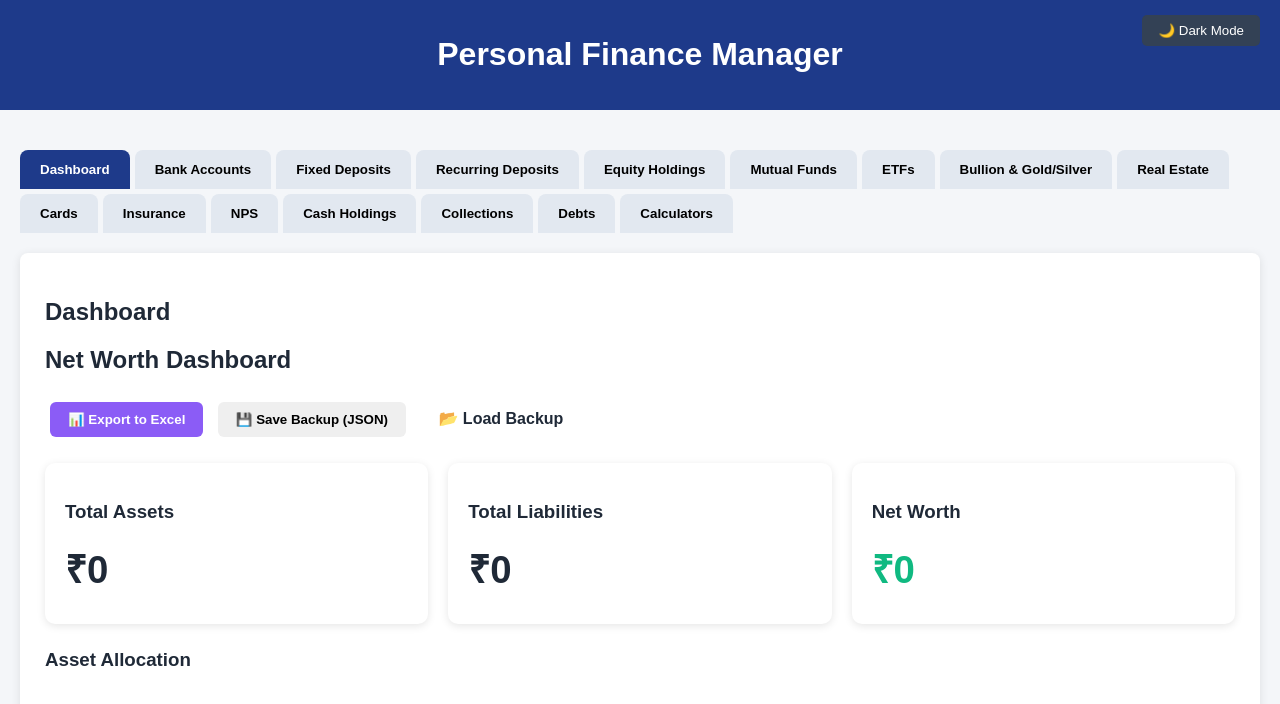
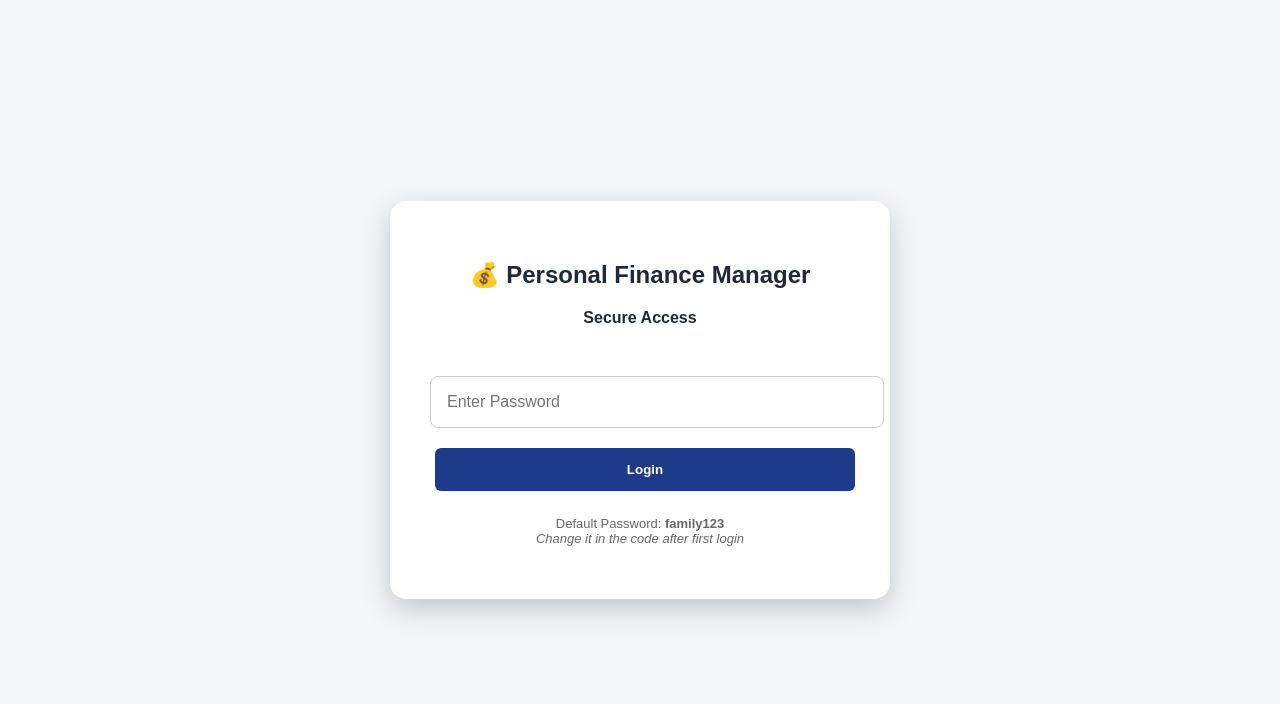
Before and after one commit to muralikini/personalfinance, a plain HTML site: page index.html in a window 1280 px wide. Shown: the top 704 px of the page. Drawn offline with nearby package versions, Linux system fonts and the light colour scheme.

Commit message:
Update index.html

```diff
--- a/index.html
+++ b/index.html
@@ -27,6 +27,17 @@
             color: var(--text);
             transition: background 0.3s;
         }
+
+        /* Login Screen */
+        #loginScreen {
+            position: fixed; top: 0; left: 0; width: 100%; height: 100%;
+            background: var(--bg); display: flex; align-items: center; justify-content: center; z-index: 9999;
+        }
+        .login-box {
+            background: var(--card); padding: 40px; border-radius: 16px;
+            box-shadow: 0 10px 30px rgba(0,0,0,0.2); width: 100%; max-width: 420px; text-align: center;
+        }
+
         header {
             background: #1e3a8a;
             color: white;
@@ -87,23 +98,45 @@
         }
         .big-number { font-size: 2.4rem; font-weight: bold; margin: 10px 0; }
         .chart-container { margin: 25px 0; }
+
+
     </style>
 </head>
-<body>
-    <header>
+<body onload="initApp()">
+    <!-- ==================== LOGIN SCREEN ==================== -->
+    <div id="loginScreen">
+        <div class="login-box">
+            <h2>💰 Personal Finance Manager</h2>
+            <p><strong>Secure Access</strong></p>
+            <br>
+            <input type="password" id="passwordInput" placeholder="Enter Password"
+                   style="width:100%; padding:16px; margin:15px 0; border-radius:8px; border:1px solid #ccc; font-size:16px;">
+            <button class="btn" onclick="login()" style="width:100%; background:#1e3a8a; color:white; padding:14px;">Login</button>
+            <p style="font-size:13px; margin-top:20px; color:#666;">
+                Default Password: <strong>family123</strong><br>
+                <em>Change it in the code after first login</em>
+            </p>
+        </div>
+    </div>
+    <header id="mainHeader">
        <h1>Personal Finance Manager</h1>
-        <button onclick="toggleDarkMode()" style="position:absolute; top:15px; right:20px; padding:8px 16px; background:#334155; color:white; border:none; border-radius:5px; cursor:pointer;">
+       <button onclick="toggleDarkMode()" style="position:absolute; top:15px; right:20px; padding:8px 16px; background:#334155; color:white; border:none; border-radius:5px; cursor:pointer;">
             🌙 Dark Mode
         </button>
+        <button onclick="logout()" style="position:absolute; top:15px; right:140px; padding:8px 16px; background:#ef4444; color:white; border:none; border-radius:5px; cursor:pointer;">
+            Logout
+        </button>
     </header>
 
-    <div class="container">
+   <div class="container" id="mainApp">
         <div class="tabs" id="tabs"></div>
         <div class="content" id="content"></div>
     </div>
 
     <script>
-       let currentTab = 'dashboard';
+        const APP_PASSWORD = "family123";   // ← CHANGE THIS TO A STRONG PASSWORD
+
+        let currentTab = 'dashboard';
         let isDarkMode = localStorage.getItem('darkMode') === 'true';
 
         // Apply saved theme
@@ -150,6 +183,40 @@
             { id: 'calculator', name: 'Calculators' }
         ];
 
+        function initApp() {
+            if (localStorage.getItem('authenticated') === 'true') {
+                showMainApp();
+            }
+        }
+
+        function login() {
+            const entered = document.getElementById('passwordInput').value.trim();
+            if (entered === APP_PASSWORD) {
+                localStorage.setItem('authenticated', 'true');
+                showMainApp();
+            } else {
+                alert("❌ Incorrect Password");
+                document.getElementById('passwordInput').value = '';
+            }
+        }
+
+        function showMainApp() {
+            document.getElementById('loginScreen').style.display = 'none';
+            document.getElementById('mainHeader').style.display = 'block';
+            document.getElementById('mainApp').style.display = 'block';
+
+            renderTabs();
+            renderContent();
+        }
+
+        function logout() {
+            if (confirm("Logout from Personal Finance Manager?")) {
+                localStorage.removeItem('authenticated');
+                location.reload();
+            }
+        }
+
+
         function saveData() {
             localStorage.setItem('bankAccounts', JSON.stringify(bankAccounts));
             localStorage.setItem('fixedDeposits', JSON.stringify(fixedDeposits));
@@ -262,6 +329,8 @@
             content.innerHTML += html;
             loadBankTable();
         }
+
+
 
         function showAddBankForm(editId = null) {
             document.getElementById('bankForm').style.display = 'block';
```
